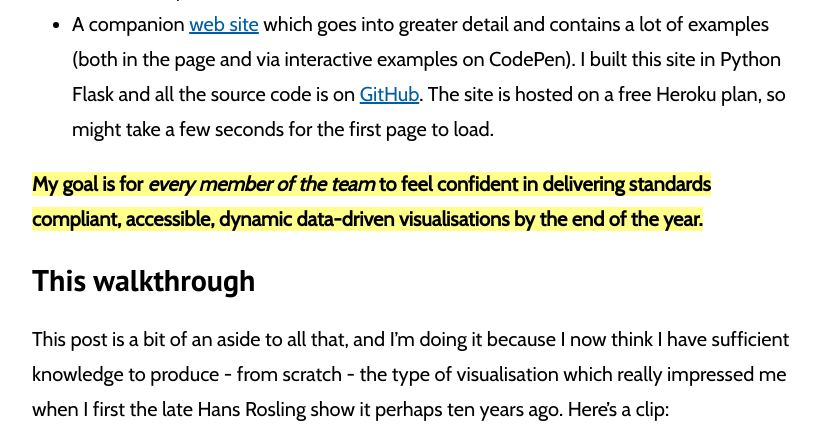
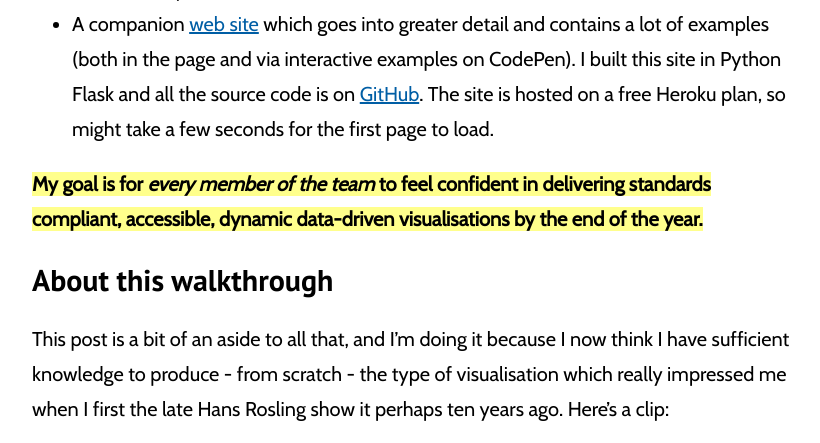
Before and after one commit to gtvj/gtvj.github.io, a Jekyll site: the page built from _posts/2020-04-03-d3-visualisation-walkthrough.md, in a window 1280 px wide and 900 px high, scrolled down 420 px, cut to the strip 0-443 px from the top of the window. Shown: the whole strip, without its empty margins (228-1048 px from the left). Built offline with Jekyll 4.4.1, drawn with Linux system fonts in a browser that asks for light colours; nearby versions of some CDN libraries.

Commit message:
Change heading structure

```diff
--- a/_posts/2020-04-03-d3-visualisation-walkthrough.md
+++ b/_posts/2020-04-03-d3-visualisation-walkthrough.md
@@ -11,7 +11,7 @@ For the past few months I've been using my free time each week to learn about [D
 
 **My goal is for _every member of the team_ to feel confident in delivering standards compliant, accessible, dynamic data-driven visualisations by the end of the year.**
 
-## This walkthrough
+## About this walkthrough
 
 This post is a bit of an aside to all that, and I'm doing it because I now think I have sufficient knowledge to produce - from scratch - the type of visualisation which really impressed me when I first the late Hans Rosling show it perhaps ten years ago. Here's a clip:
 
```
Also changed, not shown: other parts of _posts/2020-04-03-d3-visualisation-walkthrough.md (+2 -0 lines).
